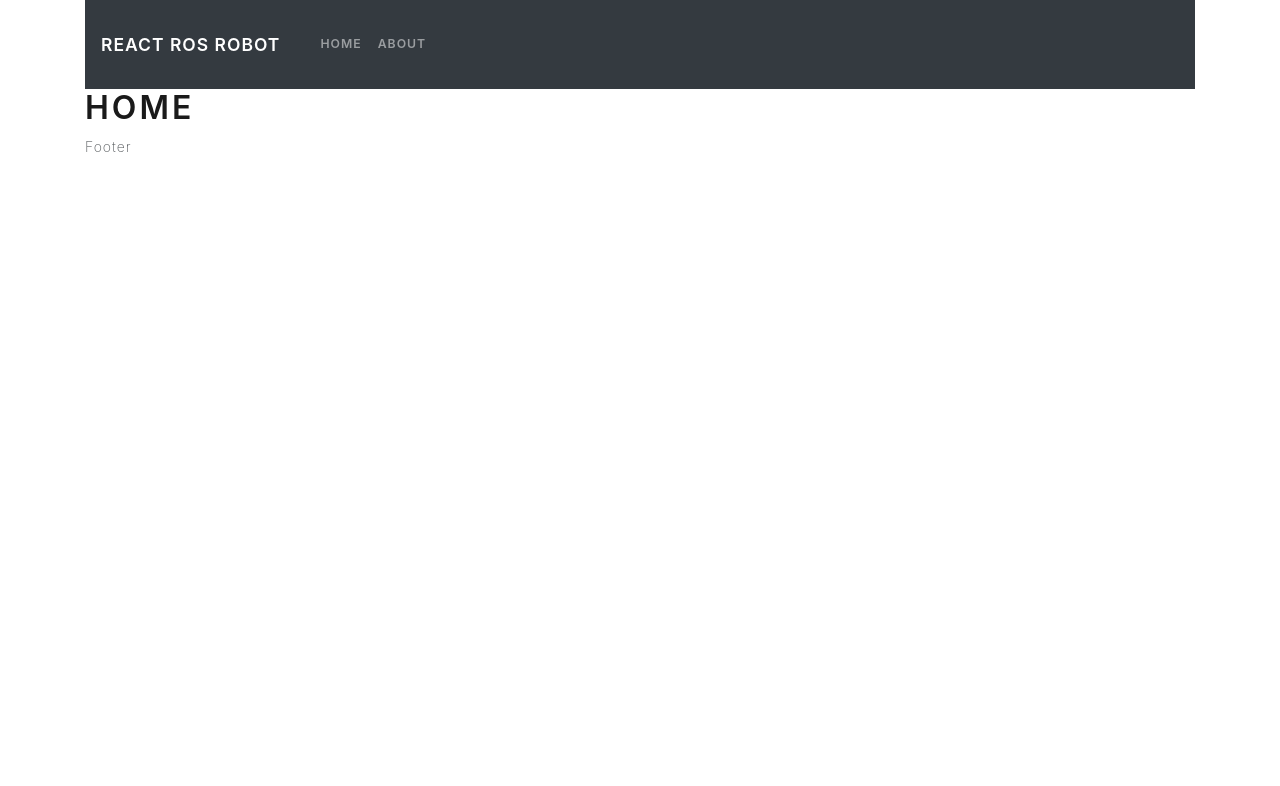
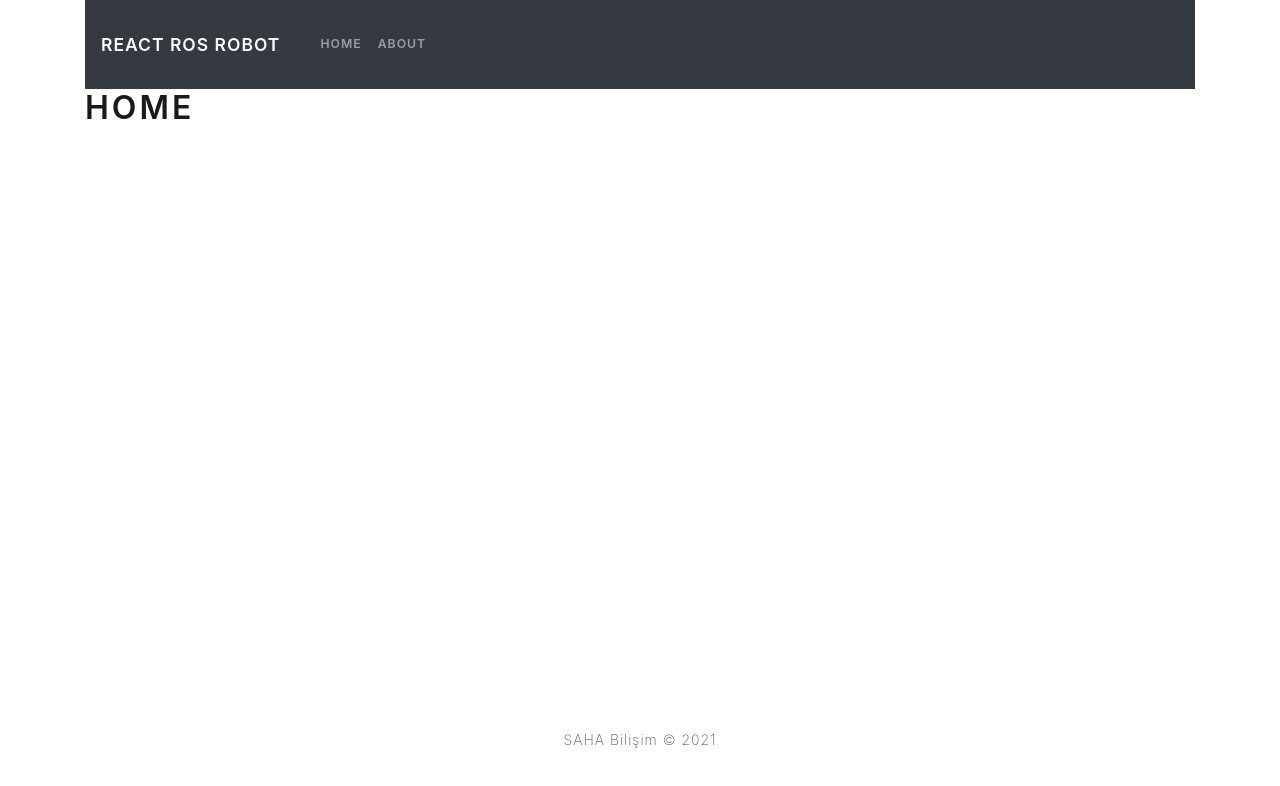
Before and after one commit to ehvenimunis/reactRosWebBasedInterface, a React (Create React App) app in the folder react-ros-robot/: page / in a window 1280 px wide. Shown: the top 786 px of the page. Built offline with nearby package versions, Linux system fonts and the light colour scheme.

Commit message:
Customize the footer

```diff
--- a/react-ros-robot/src/components/Footer.jsx
+++ b/react-ros-robot/src/components/Footer.jsx
@@ -4,7 +4,11 @@ import { Container } from "react-bootstrap"
 class Footer extends Component {
   state = {};
   render(){
-      return (<Container><p>Footer</p></Container>);
+      return (
+      <Container className = "text-center">
+          <p>SAHA Bilişim &copy; 2021</p>
+    </Container>
+    );
   }
 
 }
--- a/react-ros-robot/src/components/Home.jsx
+++ b/react-ros-robot/src/components/Home.jsx
@@ -4,7 +4,9 @@ class Home extends Component {
     state = {};
 
     render(){
-        return (<h1>Home</h1>);
+        return (
+        <main> <h1>Home</h1></main>
+        );
     }
 
 }
--- a/react-ros-robot/src/index.css
+++ b/react-ros-robot/src/index.css
@@ -11,3 +11,7 @@ code {
   font-family: source-code-pro, Menlo, Monaco, Consolas, 'Courier New',
     monospace;
 }
+
+main {
+  min-height: 80vh;
+}
```
